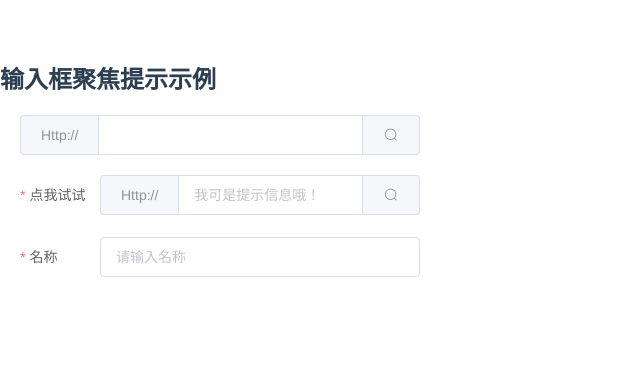
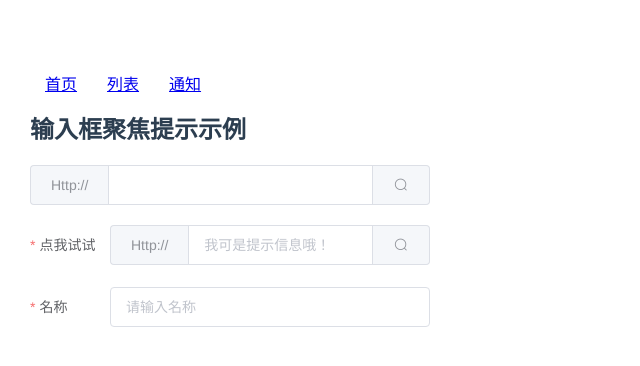
Before and after one commit to zxyRealm/vue-cli, a Vue app: page / in a window 1280 px wide. Shown: the top 366 px of the page, without its empty margins (0-640 px from the left). Built offline with nearby package versions, Linux system fonts and the light colour scheme.

Commit message:
feat: 多入口打包配置添加

```diff
--- a/public/test.js
+++ /dev/null
@@ -1,3 +0,0 @@
-let babelTest = '我是测试babel配置功能的'
-// 打包后的我会改变吗？（别问我，你打包后就知道了！）
-document.write(babelTest)
--- a/src/App.vue
+++ b/src/App.vue
@@ -1,5 +1,10 @@
 <template>
   <div id="app">
+    <nav class="nav--wrap">
+      <router-link class="nav-item" to="/">首页</router-link>
+      <router-link class="nav-item" to="/list">列表</router-link>
+      <router-link class="nav-item" to="/notice">通知</router-link>
+    </nav>
     <router-view></router-view>
   </div>
 </template>
@@ -12,12 +17,20 @@ export default {
 }
 </script>
 
-<style>
+<style scoped>
   #app {
     font-family: 'Avenir', Helvetica, Arial, sans-serif;
     -webkit-font-smoothing: antialiased;
     -moz-osx-font-smoothing: grayscale;
     color: #2c3e50;
     margin-top: 60px;
+    padding: 0 30px;
+  }
+  .nav--wrap{
+    height: 50px;
+    line-height: 50px;
+  }
+  .nav-item{
+    margin: 0 15px;
   }
 </style>
--- a/src/components/input/src/input.vue
+++ b/src/components/input/src/input.vue
@@ -38,7 +38,7 @@ export default {
     }
   },
   computed: {
-    inputListeners: function () {
+    inputListeners () {
       let vm = this
       // `Object.assign` 将所有的对象合并为一个新对象
       return Object.assign({},
@@ -98,9 +98,6 @@ export default {
     showFocusMessage () {
       return this.focusMessage && this.isFocus
     }
-  },
-  mounted () {
-    console.log(this.$slots)
   }
 }
 </script>
--- a/src/views/Home.vue
+++ b/src/views/Home.vue
@@ -104,13 +104,13 @@ export default {
   }
 
   .demo-content {
-    margin: 20px;
+    margin: 20px 0;
     width: 400px;
   }
 
   .focus-form {
     width: 400px;
-    margin: 20px;
+    margin: 20px 0;
 
   }
 
--- a/vue.config.js
+++ b/vue.config.js
@@ -2,17 +2,21 @@
 const UglifyJsPlugin = require('uglifyjs-webpack-plugin')
 
 module.exports = {
-  publicPath: '', // 部署应用包时的基本 URL
+  publicPath: process.env.BASE_URL, // 部署应用包时的基本 URL
   outputDir: 'dist', // build 时生成的生产环境构建文件的目录
-  assetsDir: '', // 放置生成的静态资源的目录
-  indexPath: 'index.html',
-  filenameHashing: true, // 文件名哈希
-  pages: undefined, // 在 multi-page 模式下构建应用
+  assetsDir: 'static', // 放置生成的静态资源的目录
+  pages: {
+    index: {
+      entry: 'src/main.js',
+      template: 'public/index.html'
+    },
+    chain: {
+      entry: 'src/index/chain.js',
+      template: 'template/chain.html'
+    }
+  }, // 在 multi-page 模式下构建应用
   lintOnSave: true, // 开发环境下保存时lint代码
-  runtimeCompiler: false, // 是否使用包含运行时编译器的 Vue 构建版本
-  transpileDependencies: [], // Babel 显式转译一个依赖
   productionSourceMap: false, // 生产环境的 source map
-  crossorigin: undefined, // 设置生成的 HTML 中 <link rel="stylesheet"> 和 <script> 标签的 crossorigin 属性
   configureWebpack: { // webpack 简单配置
     plugins: [
       new UglifyJsPlugin({
@@ -29,9 +33,6 @@ module.exports = {
   chainWebpack: config => { // webpack 链式配置
   },
   css: {
-    modules: false, // CSS Modules 模块
-    extract: true, // 是否将组件中的 CSS 提取至一个独立的 CSS 文件中
-    sourceMap: false,
     loaderOptions: { // 向 CSS 相关的 loader 传递选项
       sass: {
         data: `@import "@/styles/variables.scss";@import "@/styles/mixin.scss";`
```
Also changed, not shown: src/router.js (+5 -2 lines), src/views/demo.vue (deleted, +0 -33 lines), template/chain.html (added, +10 -0 lines), src/index/chain.js (added), 2 other files (tests, documents, lock files or other folders).
